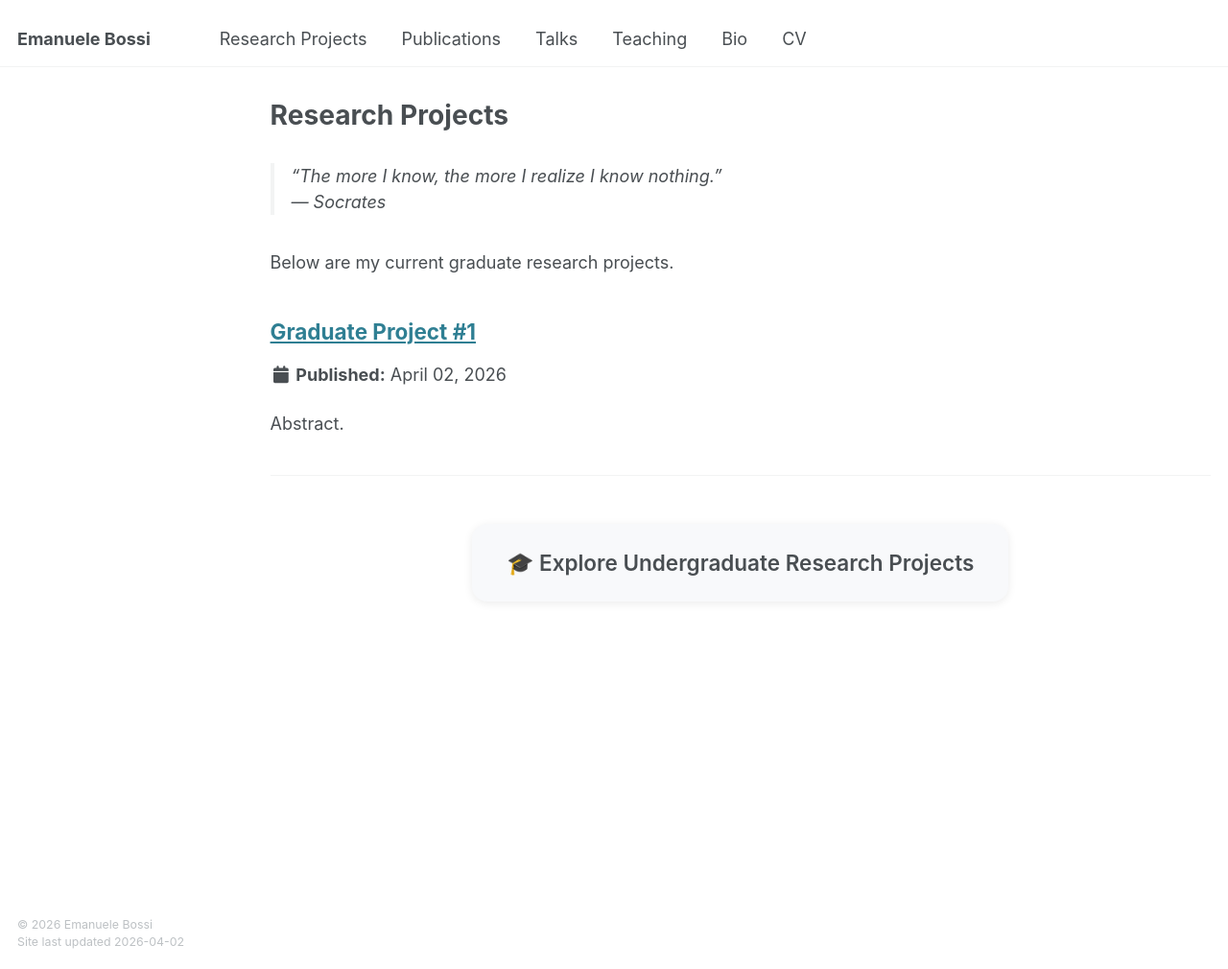
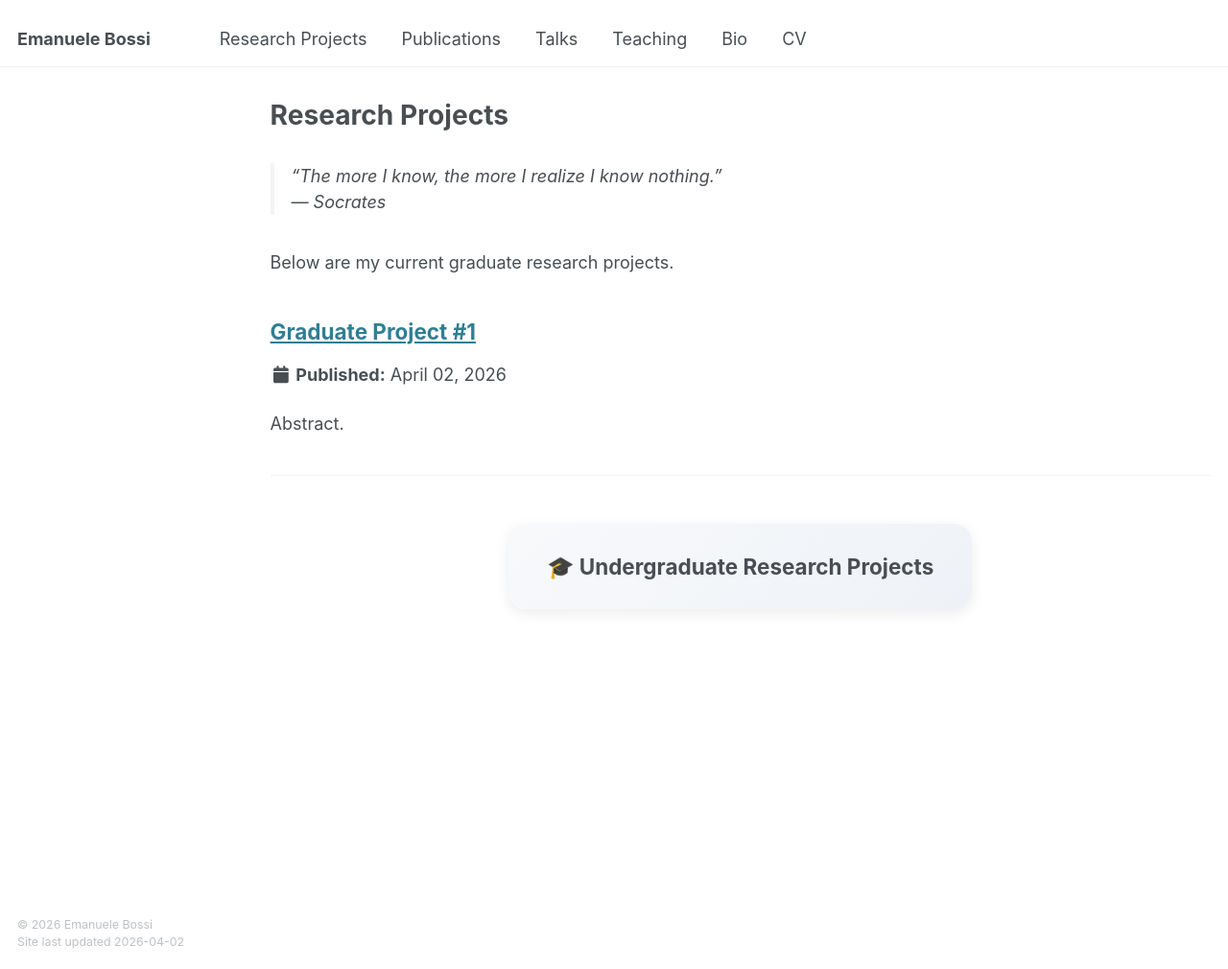
Before and after one commit to bossiemanuele/bossiemanuele.github.io, a Jekyll site: the page built from _pages/portfolio.html, in a window 1280 px wide and 1010 px high. Shown: the whole window at 96% size. Built offline with Jekyll 4.4.1, drawn with Linux system fonts in a browser that asks for light colours.

Commit message:
Update portfolio.html

```diff
--- a/_pages/portfolio.html
+++ b/_pages/portfolio.html
@@ -27,15 +27,15 @@ author_profile: false
 <div style="text-align: center; margin: 50px 0;">
   <a href="{{ base_path }}/portfolio/undergraduate/" style="
     display: inline-block;
-    padding: 24px 36px;
-    border-radius: 16px;
-    background: #f8f9fb;
+    padding: 28px 40px;
+    border-radius: 18px;
+    background: linear-gradient(135deg, #f8f9fb, #eef2f7);
     text-decoration: none;
-    box-shadow: 0 2px 10px rgba(0,0,0,0.08);
+    box-shadow: 0 4px 14px rgba(0,0,0,0.08);
     font-size: 1.25em;
-    font-weight: 600;
+    font-weight: 700;
     color: inherit;
   ">
-    🎓 Explore Undergraduate Research Projects
+    🎓 Undergraduate Research Projects
   </a>
 </div>
```
